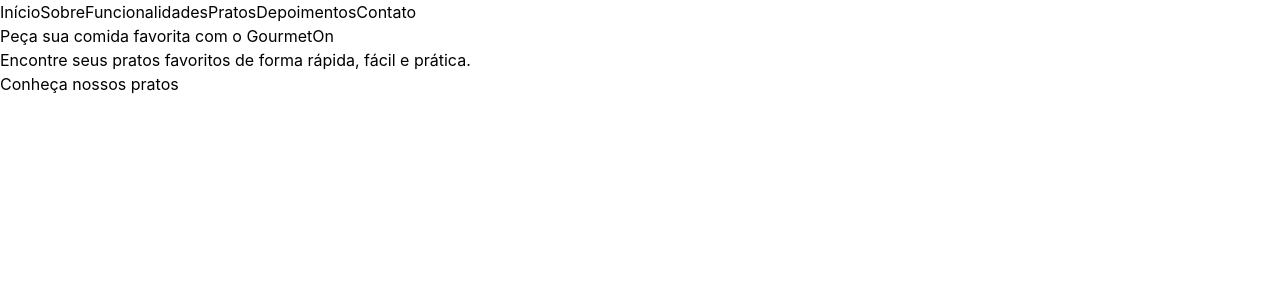
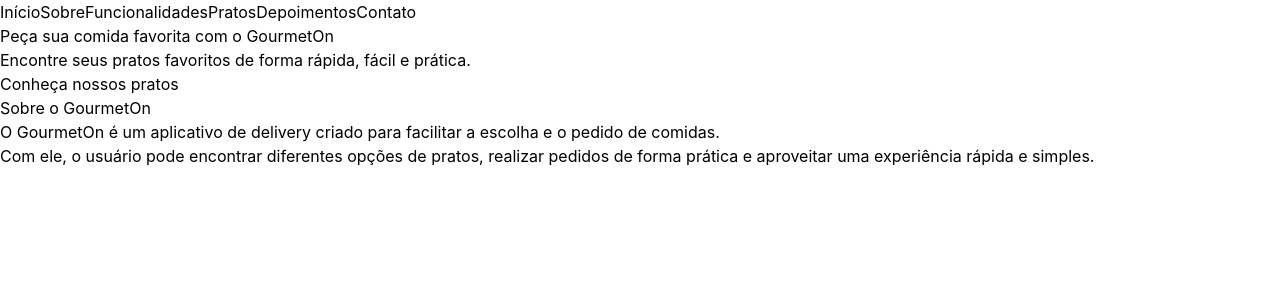
Before and after one commit to JoaquimGSM/CP5_WebDev_GourmetOn, a React (Vite) app: page / in a window 1280 px wide. Shown: the top 300 px of the page. Built offline with nearby package versions, Linux system fonts and the light colour scheme.

Commit message:
feat: cria componente Apresentacao

```diff
--- a/src/App.jsx
+++ b/src/App.jsx
@@ -1,12 +1,14 @@
 import React from 'react'
 import Header from './components/Header'
 import Hero from './components/Hero'
+import Apresentacao from './components/Apresentacao'
 
 const App = () => {
   return (
     <div>
       <Header />
       <Hero />
+      <Apresentacao />
     </div>
   )
 }
--- a/src/components/Apresentacao.jsx
+++ b/src/components/Apresentacao.jsx
@@ -0,0 +1,17 @@
+
+const Apresentacao = () => {
+  return (
+    <section id="sobre">
+      <h2>Sobre o GourmetOn</h2>
+
+      <p>O GourmetOn é um aplicativo de delivery criado para facilitar
+        a escolha e o pedido de comidas.</p>
+
+      <p>Com ele, o usuário pode encontrar diferentes opções de pratos,
+        realizar pedidos de forma prática e aproveitar uma experiência
+        rápida e simples.</p>
+    </section>
+  )
+}
+
+export default Apresentacao
```
